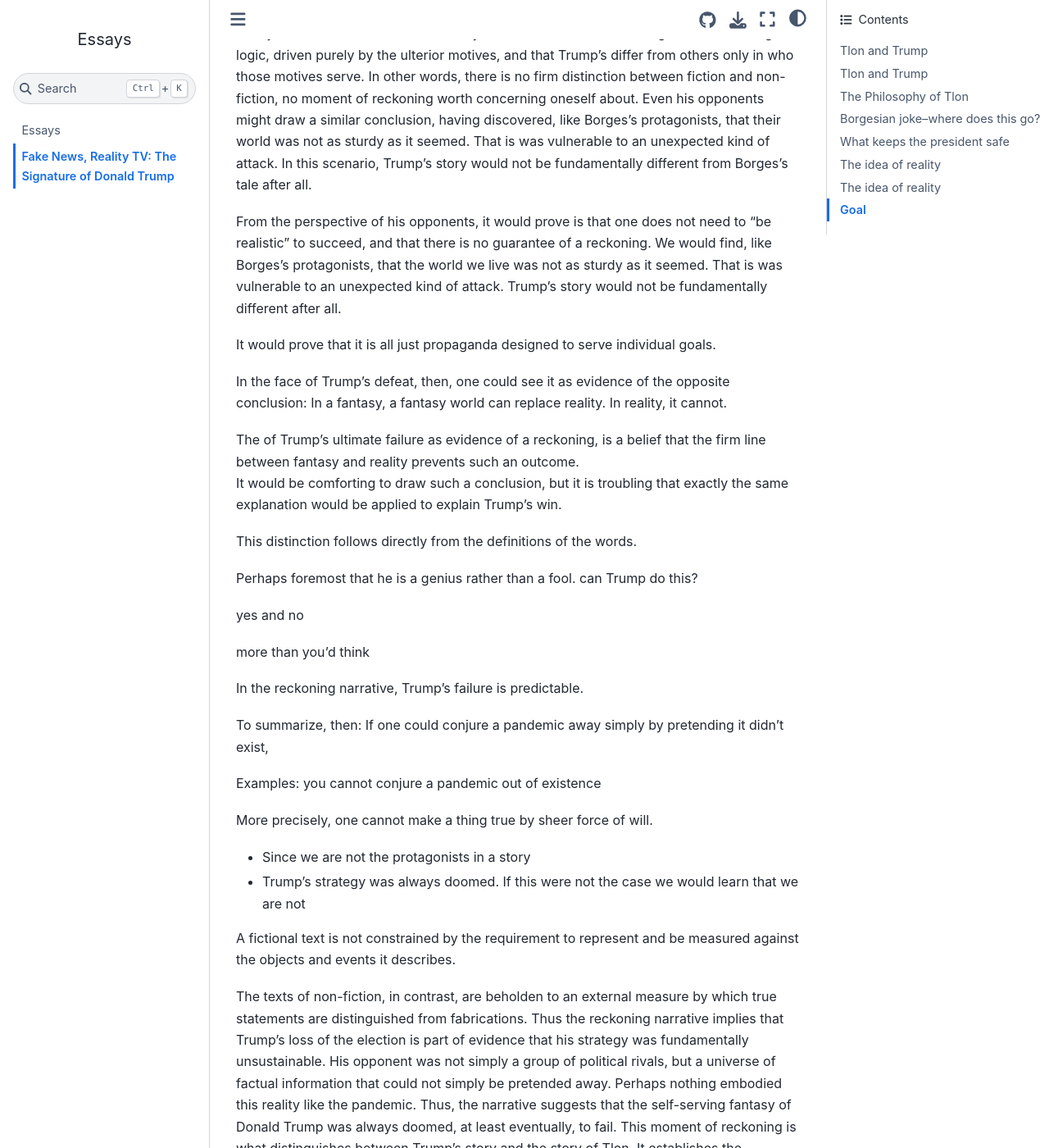
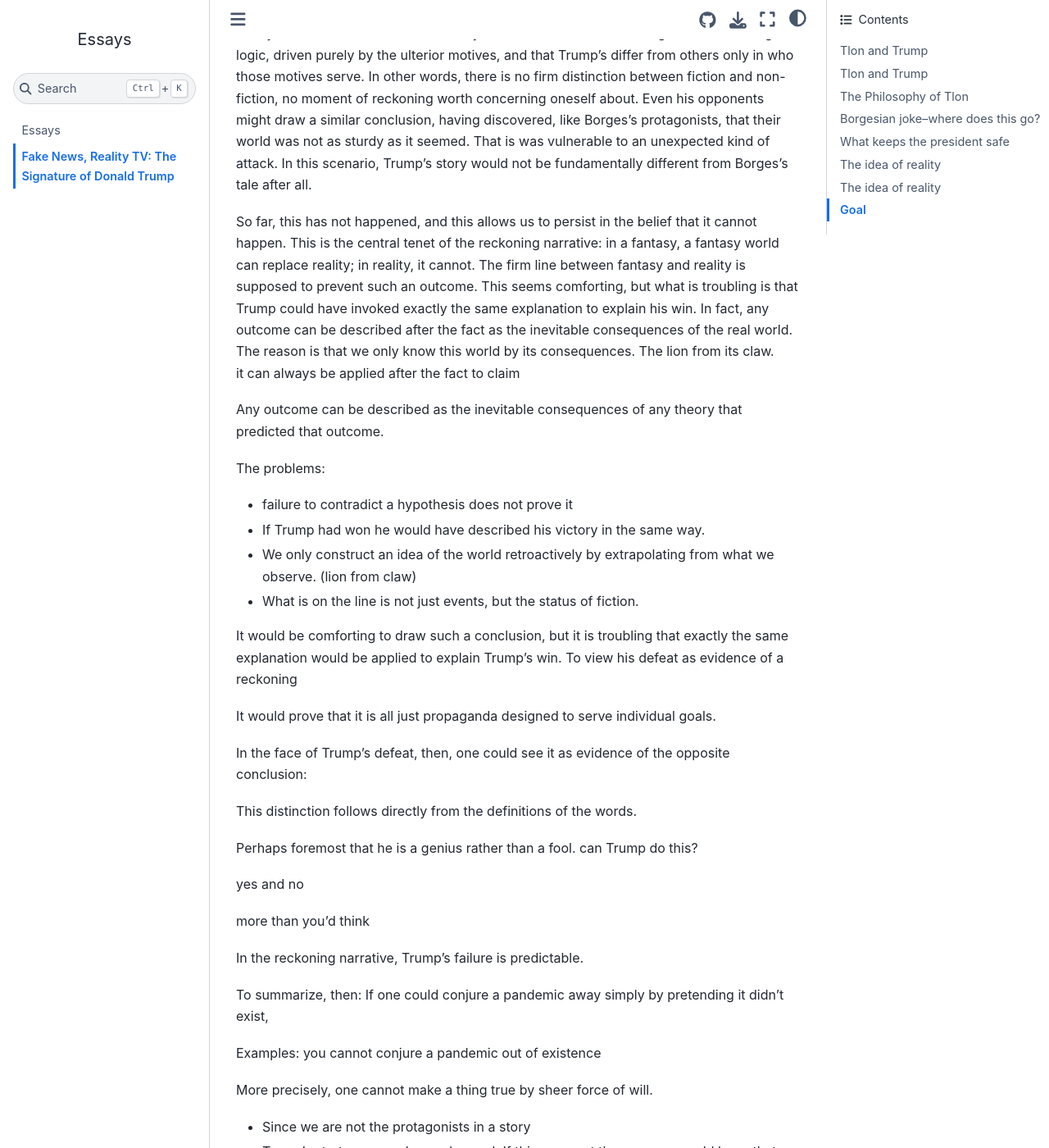
Before and after one commit to gramlogic/essays, a Jupyter Book: the page built from ior/intro.md, in a window 1280 px wide and 1400 px high, scrolled down 3901 px. Shown: the whole window at 82% size. Built offline with Jupyter Book 1.0.4 settings and Sphinx 7.4.7 and the Sphinx Book theme 1.1.4, drawn with Linux system fonts in a browser that asks for light colours.

Commit message:
more intro

```diff
--- a/ior/intro.md
+++ b/ior/intro.md
@@ -63,18 +63,28 @@ Or rather, it is a story of protagonists who discover the world they live in is
 
 If Trump had succeeded in his bid to overturn the election, or if he were to suceed in establishing his preferred version of events---rewriting the historical narrative to include the birther, deep state, and QAnon conspiracy, as well as the more vague conspiracies of elite instutitions, scientists and medical professionals that underly his pandemic and climate change denials---there can hardly be a question that he would claim his success validates his approach. From the perspective of Trump's supporters, it would prove that there were massive conspiracies to intentionally produce and disseminate false information. From the perspective of slightly more cynical supporters, perhaps Trump himself, it would validate the world view that there is ultimately no unbending backbone of reality behind our accounts---that every narrative is crafted according to an advertising logic, driven purely by the ulterior motives, and that Trump's differ from others only in who those motives serve. In other words, there is no firm distinction between fiction and non-fiction, no moment of reckoning worth concerning oneself about. Even his opponents might draw a similar conclusion, having discovered, like Borges's protagonists, that their world was not as sturdy as it seemed. That is was vulnerable to an unexpected kind of attack. In this scenario, Trump's story would not be fundamentally different from Borges's tale after all.
 
-From the perspective of his opponents, it would prove is that one does not need to "be realistic" to succeed, and that there is no guarantee of a reckoning. We would find, like Borges's protagonists, that the world we live was not as sturdy as it seemed. That is was vulnerable to an unexpected kind of attack. Trump's story would not be fundamentally different after all.
+So far, this has not happened, and this allows us to persist in the belief that it cannot happen. This is the central tenet of the reckoning narrative: in a fantasy, a fantasy world can replace reality; in reality, it cannot. The firm line between fantasy and reality is supposed to prevent such an outcome. This seems comforting, but what is troubling is that Trump could have invoked exactly the same explanation to explain his win. In fact, any outcome can be described after the fact as the inevitable consequences of the real world. The reason is that we only know this world by its consequences. The lion from its claw.
+it can always be applied after the fact to claim
+
+Any outcome can be described as the inevitable consequences of any theory that predicted that outcome.
+
+The problems:
+* failure to contradict a hypothesis does not prove it
+* If Trump had won he would have described his victory in the same way.
+* We only construct an idea of the world retroactively by extrapolating from what we observe. (lion from claw)
+* What is on the line is not just events, but the status of fiction.
+
+
+It would be comforting to draw such a conclusion, but it is troubling that exactly the same explanation would be applied to explain Trump's win.
+ To view his defeat as evidence of a reckoning
 
 It would prove that it is all just propaganda designed to serve individual goals.
 
-In the face of Trump's defeat, then, one could see it as evidence of the opposite conclusion: In a fantasy, a fantasy world can replace reality. In reality, it cannot.
+In the face of Trump's defeat, then, one could see it as evidence of the opposite conclusion:
 
-The of Trump's ultimate failure as evidence of a reckoning, is a belief that the firm line between fantasy and reality prevents such an outcome.
-It would be comforting to draw such a conclusion, but it is troubling that exactly the same explanation would be applied to explain Trump's win.
+
 
 This distinction follows directly from the definitions of the words.
-
-
 
 
  Perhaps foremost that he is a genius rather than a fool.
```
Also changed, not shown: ior/outline_details.md (+0 -1 lines).
